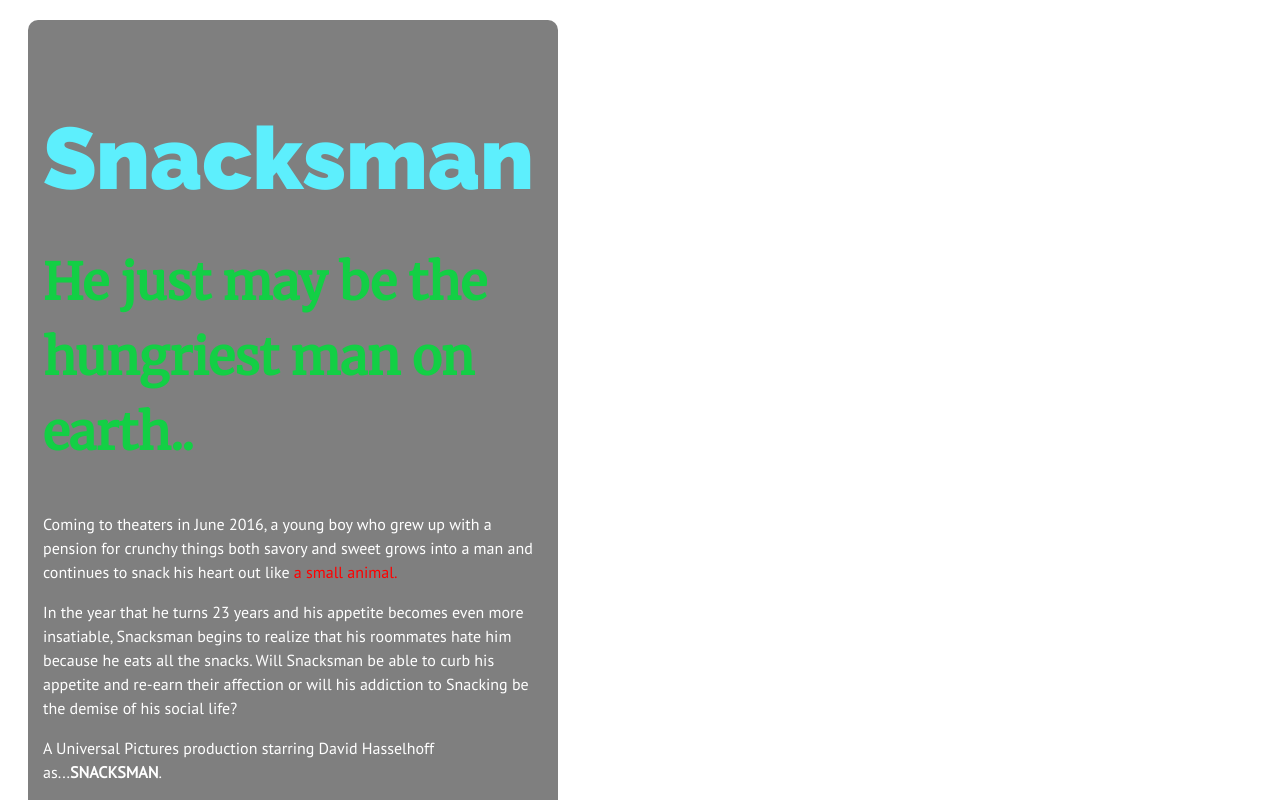
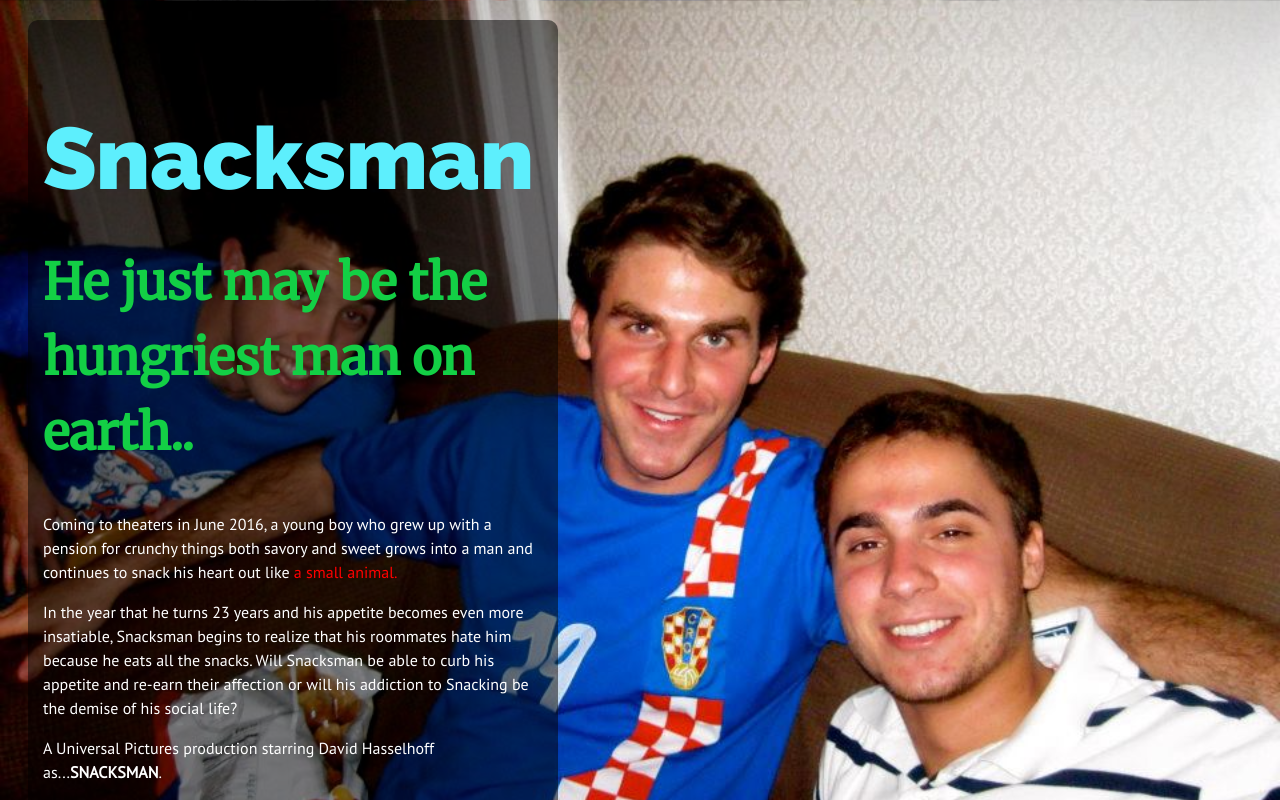
Before and after one commit to maxrosenman/maxrosenman.github.io, a plain HTML site: page index.html in a window 1280 px wide. Shown: the top 800 px of the page. Drawn offline with nearby package versions, Linux system fonts and the light colour scheme; a script that the page names is missing.

Commit message:
added jpg

```diff
--- a/style.css
+++ b/style.css
@@ -1,6 +1,6 @@
 body {
   line-height: 1.5;
-  background: url('../images/Snaxman.jpg');
+  background: url('Snaxman.jpg');
   background-size: cover;
   background-position: center;
   background-attachment: fixed;
```
Also changed, not shown: Snaxman.jpg (added).
